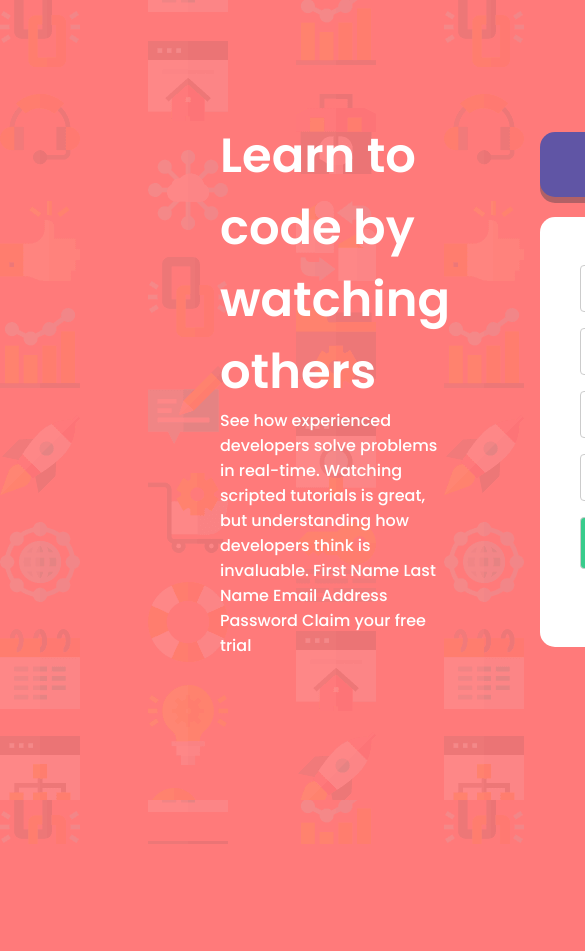
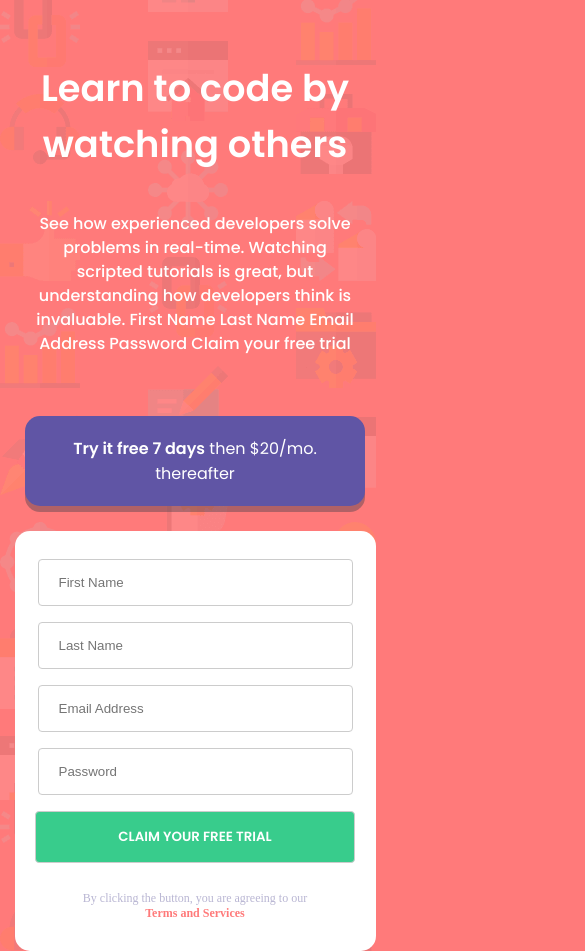
Before and after one commit to ZyoGo/sign-up-form, a plain HTML site: page index.html in a window 390 px wide. Shown: the top 951 px of the page, 585 px wide, since content can reach past the window. Before the commit the page ends 844 px from the top, so only its background shows below. Drawn offline with Linux system fonts and the light colour scheme.

Commit message:
add Media Query

```diff
--- a/index.html
+++ b/index.html
@@ -32,7 +32,7 @@
 
         <!-- container right top for try it -->
         <div class="form-container">
-            <p><strong>Try it free 7 days</strong> then $20/mo. thereafter</p>
+            <p><span>Try it free 7 days</span> then $20/mo. thereafter</p>
 
 
             <!-- container form  -->
--- a/style.scss
+++ b/style.scss
@@ -50,20 +50,18 @@ body {
         display: flex;
         flex-direction: column;
         flex-grow: 2;
-        margin: auto auto auto 100px;
-        // border: 2px solid black;
+        margin: auto auto auto 200px;
         padding: 20px;
         color: white;
         h2 {
             font-family: $f-poppins;
             font-weight: 700;
             font-size: 3rem;
-            margin-left: 100px;
         }
         p {
             font-family: $f-poppins;
             font-weight: 500;
-            margin-left: 100px;
+            line-height: 1.5;
         }
     }
     .form-container {
@@ -72,20 +70,17 @@ body {
         flex-grow: 1;
         margin: auto 250px auto 20px;
         padding: 20px 50px;
-        // border: 2px solid black;
         p {
             margin-bottom: 20px;
-            // border: 2px solid black;
-            display: flex;
-            justify-content: center;
             background-color: $color-blue;
+            text-align: center;
             border-radius: 15px;
             box-shadow: 0 6px hsla(249, 10%, 26%, 0.4);
             padding: 20px;
             width: 440px;
             color: white;
             font-family: $f-poppins;
-            strong {
+            span {
                 font-weight: 700;
             }
         }
@@ -112,11 +107,10 @@ body {
                 font-family: $f-poppins;
             }
             span {
-                display: flex;
-                justify-content: center;
                 margin-top: 20px;
                 color: $color-grayishBlue;
                 font-size: 12px;
+                text-align: center;
                 strong {
                     color: $color-red;
                 }
@@ -124,3 +118,63 @@ body {
         }
     }
 }
+
+//media Query
+@media screen and (max-width: 480px) {
+    .main-container {
+        display: flex;
+        flex-direction: column;
+        margin: 50px auto auto auto;
+        width: 100vw;
+        .left-container {
+            display: flex;
+            flex-direction: column;
+            margin: auto;
+            padding: 10px;
+            text-align: center;
+            margin-bottom: 30px;
+            h2 {
+                font-size: 2.3rem;
+                margin-bottom: 20px;
+            }
+            p {
+                padding: 20px;
+            }
+        }
+        .form-container {
+            display: flex;
+            flex-direction: column;
+            justify-content: center;
+            margin: 0;
+            padding: 0;
+            p {
+                width: 300px;
+                align-self: center;
+                text-align: center;
+                margin-bottom: 25px;
+                span {
+                    white-space: nowrap;
+                }
+            }
+            form {
+                width: 90vw;
+                align-self: center;
+                padding: 0;
+                height: 380px;
+                padding: 20px 5px;
+                input {
+                    align-self: center;
+                    width: 70vw;
+                }
+                input[type=button] {
+                    width: 82vw;
+                    align-self: center;
+                }
+                span {
+                    align-self: center;
+                    width: 59vw;
+                }
+            }
+        }
+    }
+}
```
Also changed, not shown: style.css, 1 other file.
